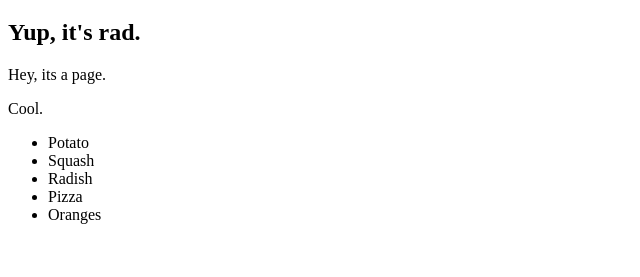
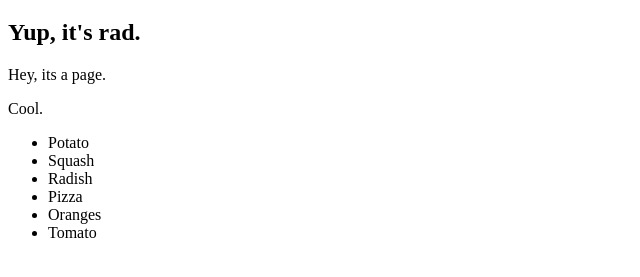
Before and after one commit to colinwkingen/first-page, a plain HTML site: page first-page.html in a window 1280 px wide. Shown: the part 61-338 px from the top of the page, without its empty margins (0-640 px from the left). Drawn offline with Linux system fonts and the light colour scheme.

Commit message:
added a tomato

```diff
--- a/first-page.html
+++ b/first-page.html
@@ -17,6 +17,7 @@
       <li>Radish</li>
       <li>Pizza</li>
       <li>Oranges</li>
+      <li>Tomato</li>
     </ul>
   </body>
 </html>
```
